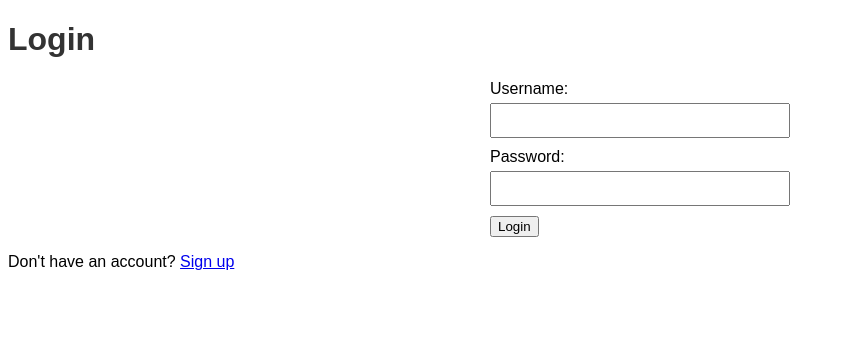
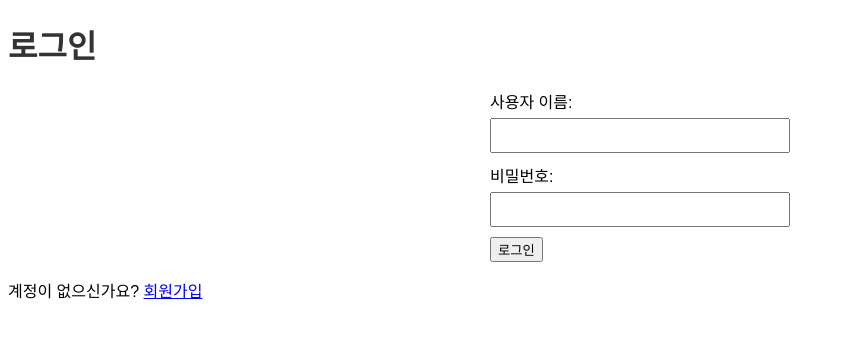
Before and after one commit to cu1231/cu1231, a plain HTML site: page login.html in a window 1280 px wide. Shown: the whole page, without its empty margins (0-844 px from the left). Drawn offline with Linux system fonts and the light colour scheme.

Commit message:
Update login.html

```diff
--- a/login.html
+++ b/login.html
@@ -1,21 +1,21 @@
 <!DOCTYPE html>
-<html lang="en">
+<html lang="ko">
 <head>
     <meta charset="UTF-8">
     <meta name="viewport" content="width=device-width, initial-scale=1.0">
-    <title>Login</title>
+    <title>로그인</title>
     <link rel="stylesheet" href="styles.css">
 </head>
 <body>
-    <h1>Login</h1>
+    <h1>로그인</h1>
     <form id="loginForm">
-        <label for="username">Username:</label>
+        <label for="username">사용자 이름:</label>
         <input type="text" id="username" name="username" required><br>
-        <label for="password">Password:</label>
+        <label for="password">비밀번호:</label>
         <input type="password" id="password" name="password" required><br>
-        <button type="submit">Login</button>
+        <button type="submit">로그인</button>
     </form>
-    <p>Don't have an account? <a href="signup.html">Sign up</a></p>
+    <p>계정이 없으신가요? <a href="signup.html">회원가입</a></p>
     <script src="scripts.js"></script>
 </body>
 </html>
```
